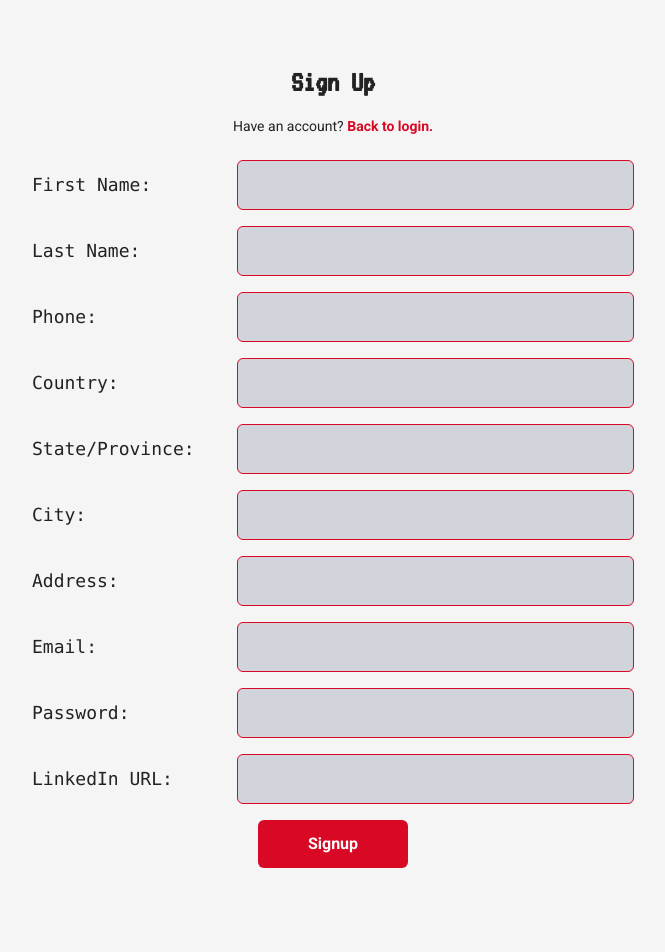
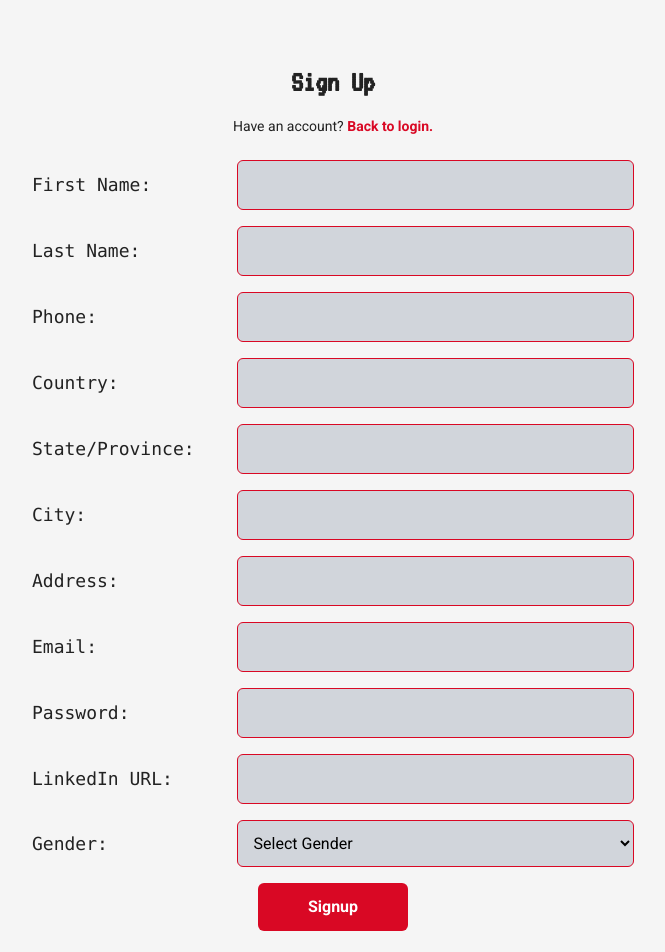
Before and after one commit to Didact-117/reddot-frontend, a Next.js app: page /signup in a window 1280 px wide. Shown: the top 952 px of the page, without its empty margins (307-972 px from the left). Built offline with nearby package versions, Linux system fonts and the light colour scheme.

Commit message:
added gender

```diff
--- a/src/components/ProfileInfo.tsx
+++ b/src/components/ProfileInfo.tsx
@@ -70,6 +70,7 @@ const ProfileInfo = () => {
     { label: "Address", name: "address" },
     { label: "State/Province", name: "state" },
     { label: "Country", name: "country" },
+    { label: "Gender", name: "gender" },
   ];
 
   return (
@@ -114,6 +115,20 @@ const ProfileInfo = () => {
           <span className="text-[#FFFFFF] font-bold text-lg w-1/3 text-right pr-4">{label}:</span>
 
           {/* Editable Input */}
+          {isEditing && name === "gender" ? (
+              <select
+                name="gender"
+                value={formData.gender}
+                onChange={(e) => setFormData({ ...formData, gender: e.target.value })}
+                className="w-2/3 bg-[#F5F5F5] text-[#222222] border border-blue-500 rounded-md px-3 py-2"
+              >
+                <option value="">Select Gender</option>
+                <option value="Male">Male</option>
+                <option value="Female">Female</option>
+                <option value="Other">Other</option>
+                <option value="Prefer not to say">Prefer not to say</option>
+              </select>
+            ) : (
               <input
                 type="text"
                 name={name}
@@ -122,6 +137,7 @@ const ProfileInfo = () => {
                 readOnly={readOnly || !isEditing}
                 className={`w-2/3 bg-[#F5F5F5] text-[#222222] border border-[#D90824] rounded-md px-3 py-2 ${isEditing && !readOnly ? "border-blue-500" : ""}`}
               />
+            )}
         </div>
       ))}
 
--- a/src/components/SignupForm.tsx
+++ b/src/components/SignupForm.tsx
@@ -17,6 +17,7 @@ export default function SignupForm() {
     email: "",
     password: "",
     linkedin_url: "",
+    gender: "",
   });
 
   const [loading, setLoading] = useState(false); // Loading state for button
@@ -88,6 +89,25 @@ export default function SignupForm() {
           </div>
         ))}
 
+        {/* Gender Dropdown */}
+        <div className="flex flex-col sm:flex-row items-center gap-4">
+          <label className="w-[200px] text-lg font-mono text-[#222222]">Gender:</label>
+          <select
+            name="gender"
+            value={formData.gender}
+            onChange={(e) =>
+              setFormData({ ...formData, gender: e.target.value })
+            }
+            className="flex-grow p-3 w-full sm:w-[420px] bg-gray-300 border border-[#D90824] rounded-md text-black focus:outline-none focus:ring-2 focus:ring-[#D90824]"
+          >
+            <option value="">Select Gender</option>
+            <option value="Male">Male</option>
+            <option value="Female">Female</option>
+            <option value="Other">Other</option>
+            <option value="Prefer not to say">Prefer not to say</option>
+          </select>
+        </div>
+
         {/* Error Message */}
         {error && <p className="text-red-600 font-bold text-center">{error}</p>}
 
```
Lines whose indentation alone changed are shown as unchanged.
